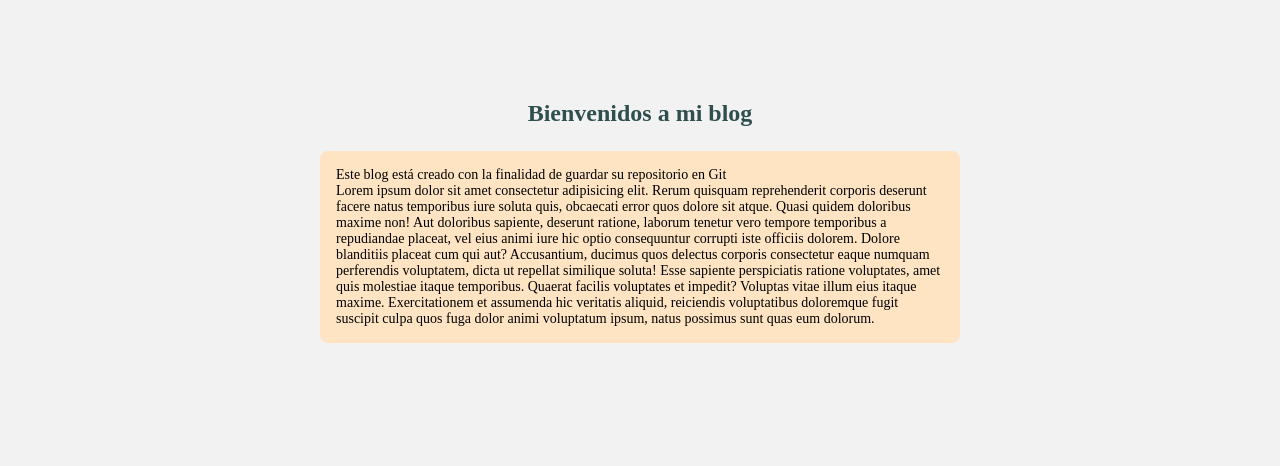
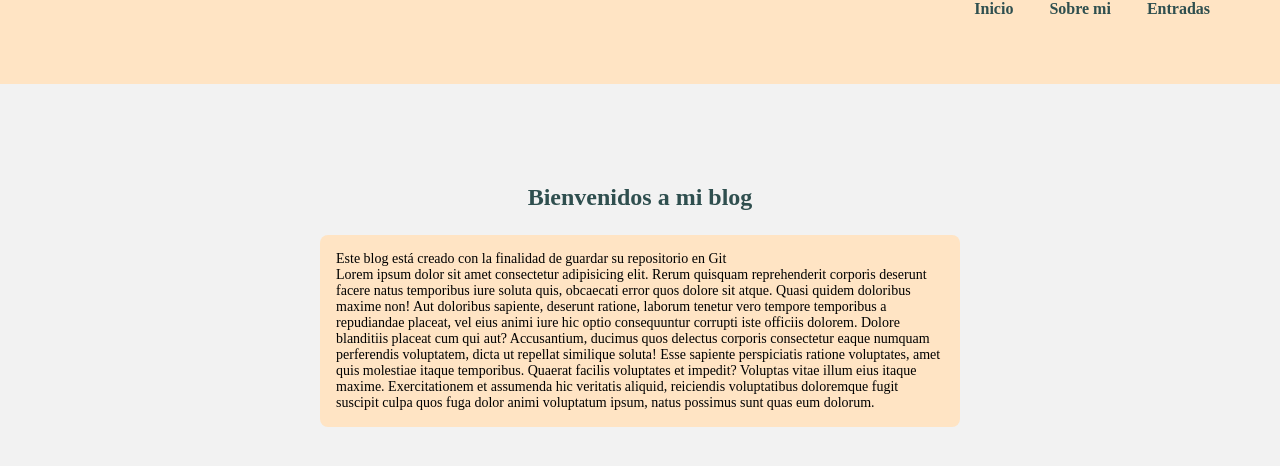
Before and after one commit to Grishamk/PracticeBlog, a plain HTML site: page index.html in a window 1280 px wide. Drawn offline with Linux system fonts and the light colour scheme.

Commit message:
estructura de prueba de un posible header

```diff
--- a/css/main.css
+++ b/css/main.css
@@ -8,6 +8,31 @@ html {
     font-size: 62.5%;
     background-color: #f2f2f2;
 }
+
+
+header {
+    background-color: bisque;
+    width: 100%;
+    height: 84px;
+}
+
+header ul{
+    list-style: none;
+    display: flex;
+    justify-content: flex-end;
+    gap: 36px;
+    margin-right: 70px;
+}
+
+
+header ul li a {
+    text-decoration: none;
+    color: darkslategray;
+    font-size: 1.6rem;
+    font-weight: 700;
+}
+
+
 
 h1 {
     font-size: 2.4rem;
--- a/index.html
+++ b/index.html
@@ -8,6 +8,13 @@
     <title>Blog</title>
 </head>
 <body>
+    <header>
+        <ul>
+            <li><a href="">Inicio</a></li>
+            <li><a href="">Sobre mi</a></li>
+            <li><a href="">Entradas</a></li>
+        </ul>
+    </header>
     <h1>Bienvenidos a mi blog</h1>
     <div class="text_container">
         <p>Este blog está creado con la finalidad de guardar su repositorio en Git</p>
```
